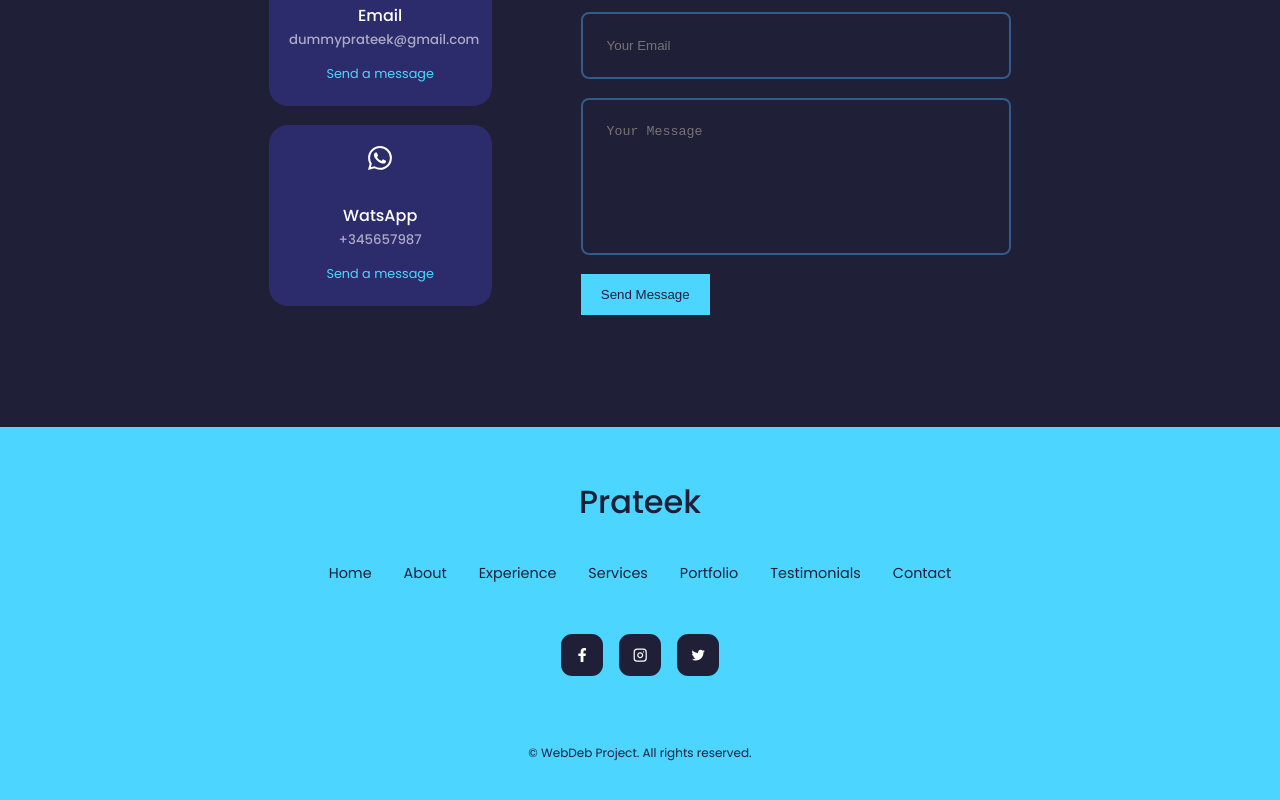
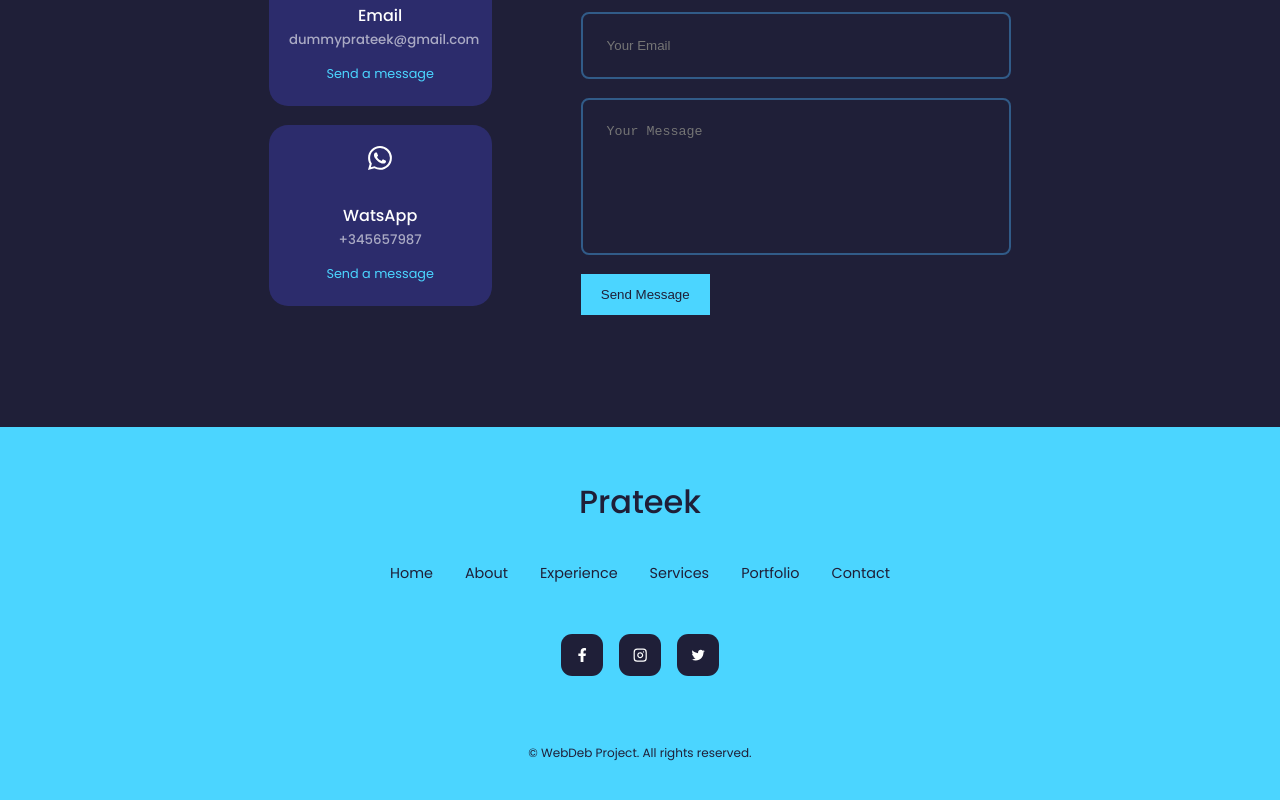
Before and after one commit to Prateek-2003/reactportfoliowebsite, a React (Create React App) app: page / in a window 1280 px wide. Shown: the part 3951-4751 px from the top of the page. Built offline with nearby package versions, Linux system fonts and the light colour scheme.

Commit message:
Update footer.jsx

```diff
--- a/src/components/footer/footer.jsx
+++ b/src/components/footer/footer.jsx
@@ -15,14 +15,14 @@ const footer = () => {
       <li><a href="#experience">Experience</a></li>
       <li><a href="#services">Services</a></li>
       <li><a href="#portfolio">Portfolio</a></li>
-      <li><a href="#testimonials">Testimonials</a></li>
+      {/* <li><a href="#testimonials">Testimonials</a></li> */}
       <li><a href="#contact">Contact</a></li>
     </ul>
 
     <div className="footer_socials">
       <a href="https://facebook.com"><FaFacebookF/></a>
       <a href="https://instagram.com"><FiInstagram/></a>
-      <a href="https://twitter.com"><IoLogoTwitter/></a>
+      <a href="https://x.com/singhprateek_25"><IoLogoTwitter/></a>
     </div>
 
     <div className="footer_copyright">
```
